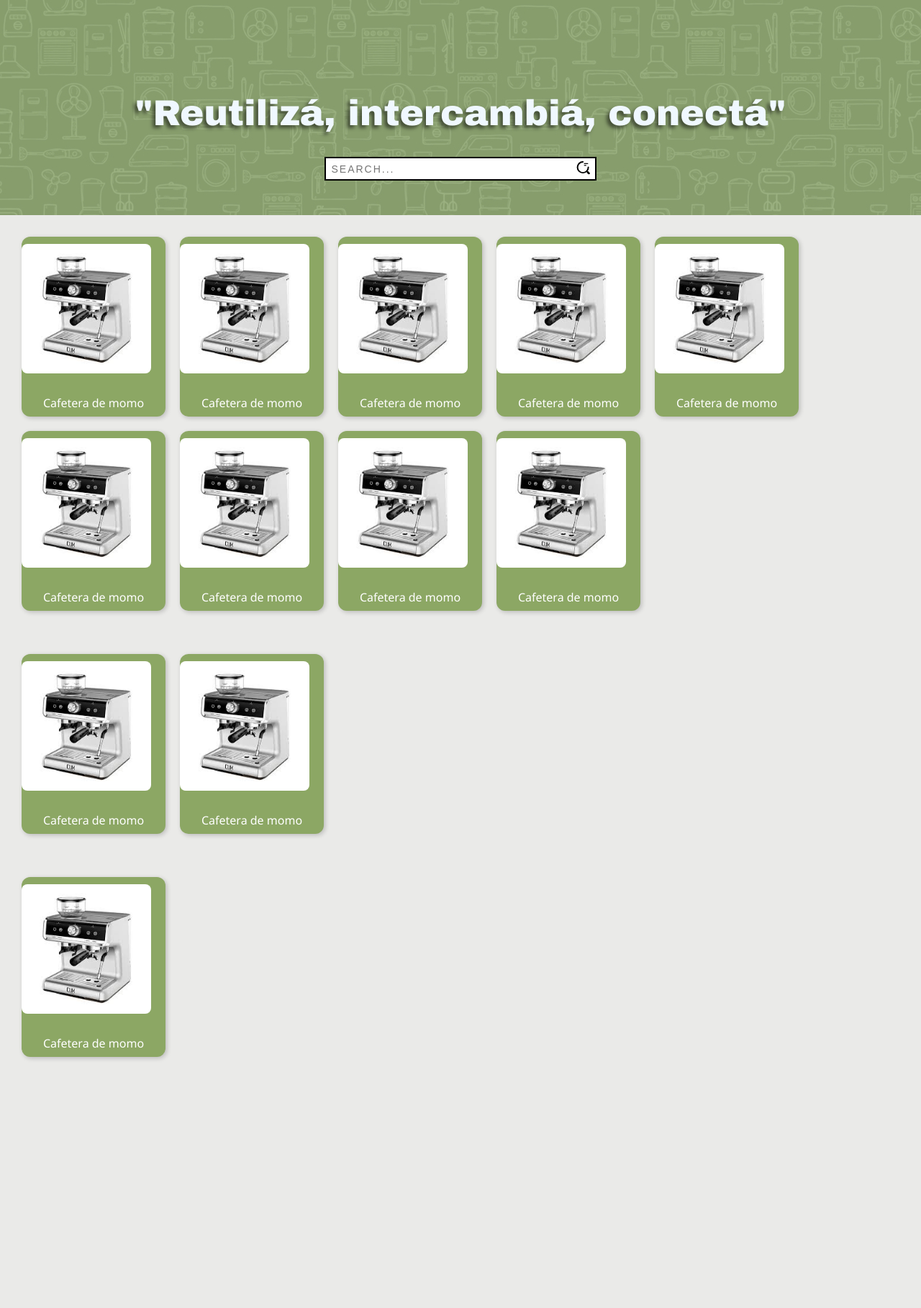
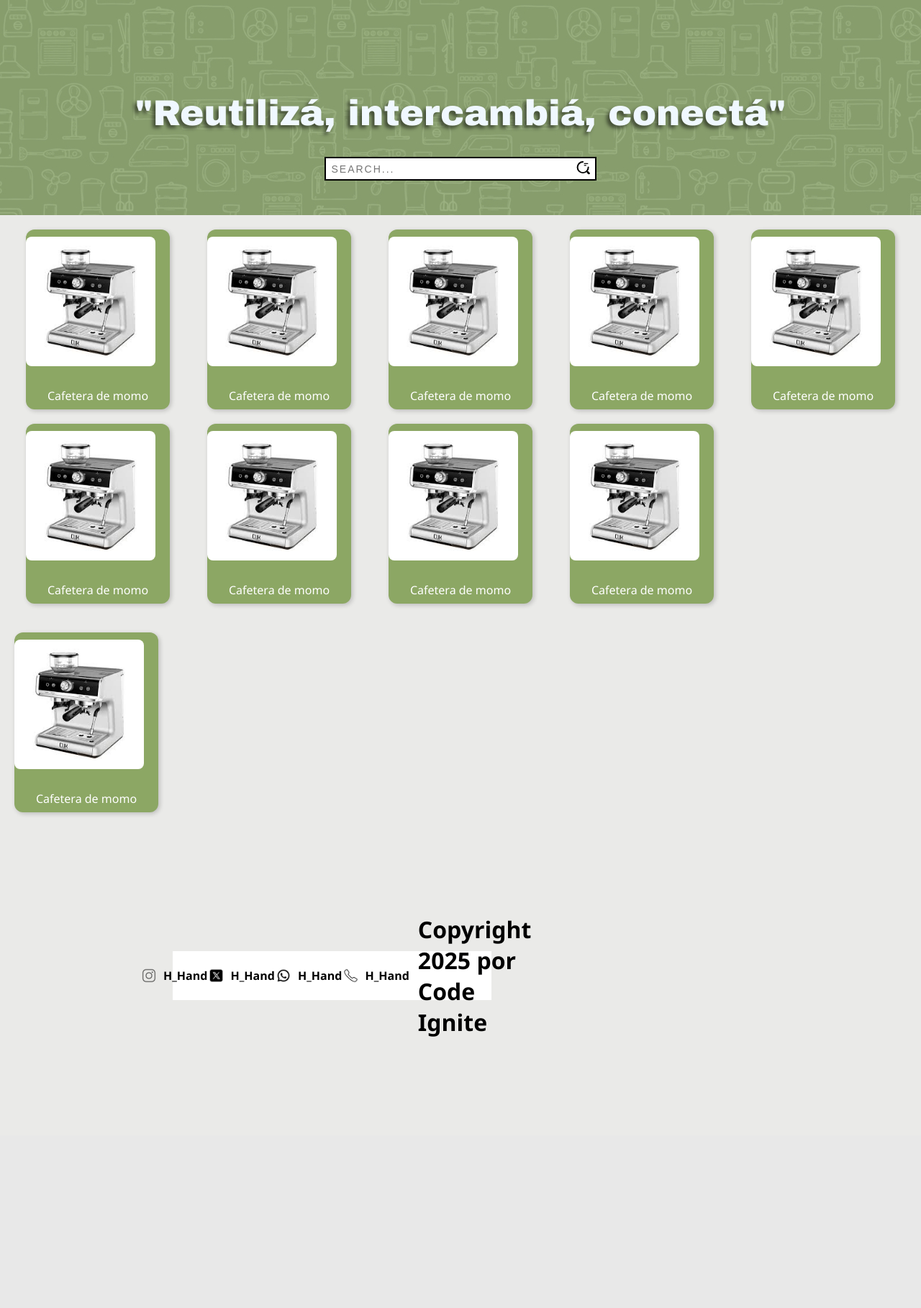
Before and after one commit to AngelAleman15/HandinHand, a PHP site: page / in a window 1280 px wide. Shown: the part 66-1884 px from the top of the page at 72% size. After the commit the page ends 1507 px from the top, so only its background shows below. Run offline with PHP 8.4, Linux system fonts and the light colour scheme.

Commit message:
Combiné estilos repetidos y modifiqué el index para utilizar el css

```diff
--- a/css/style.css
+++ b/css/style.css
@@ -63,13 +63,8 @@ body {
   padding: 20px;
   display: grid;
   grid-template-columns: repeat(5, 1fr);
+  border-radius: 12px;
   gap: 20px;
-}
-
-.product{
-  width: 100px;
-  height: 150px;
-  background-color: #8ca764;
 }
 
 .sb-container{
@@ -137,16 +132,6 @@ body {
     text-shadow: -4px 4px 5px rgba(0, 0, 0, 0.5);
   }
 
-.product-wrapper {
-  display: flex;
-  flex-wrap: wrap;
-  justify-content: flex-start;
-  gap: 20px ;
-  padding: 30px;
-  border-radius: 12px;
-  gap: 20px;
-}
-
 .product {
   justify-content: space-evenly;
   align-items: center;
--- a/index.html
+++ b/index.html
@@ -29,7 +29,7 @@
             </div>
         </div>
     </div>
-    <div class="product-wrapper">
+    <div class="container">
         <div class="product">
             <img src="img/producto.jpg" alt="Producto">
             <p class="info">Cafetera de momo</p>
@@ -68,23 +68,11 @@
             <p class="info">Cafetera de momo</p>
         </div>
     </div>
-    <div class="product-wrapper">
+    <div class="container">
         <div class="product">
             <img src="img/producto.jpg" alt="Producto">
             <p class="info">Cafetera de momo</p>
         </div>
-        <div class="product">
-            <img src="img/producto.jpg" alt="Producto">
-            <p class="info">Cafetera de momo</p>
-        </div>
-    </div>
-    <div class="product-wrapper">
-        <div class="product">
-            <img src="img/producto.jpg" alt="Producto">
-            <p class="info">Cafetera de momo</p>
-        </div>
-    </div>
-
     <footer>
         <div class="social">
             <img src="img/instaicon.png" draggable="false">
```
